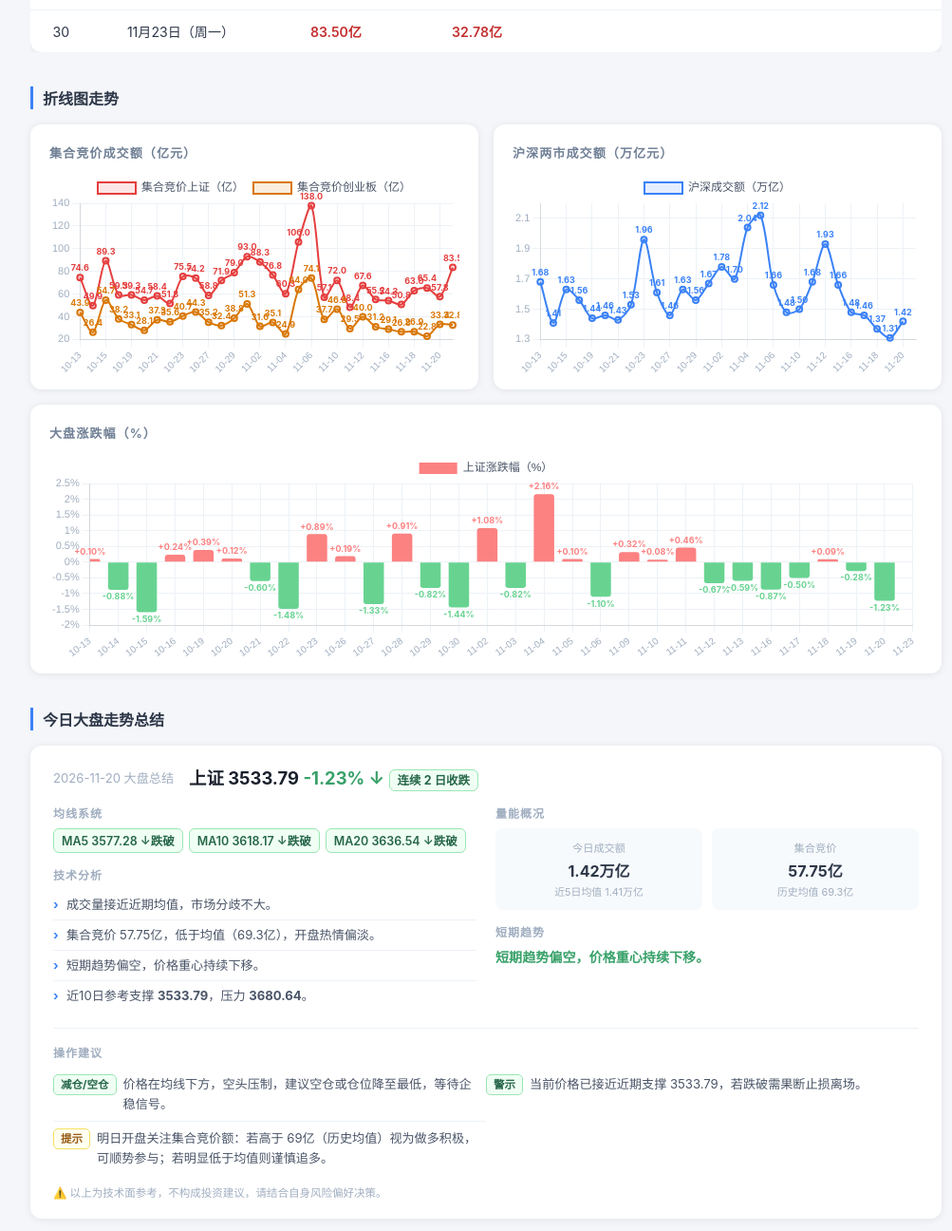
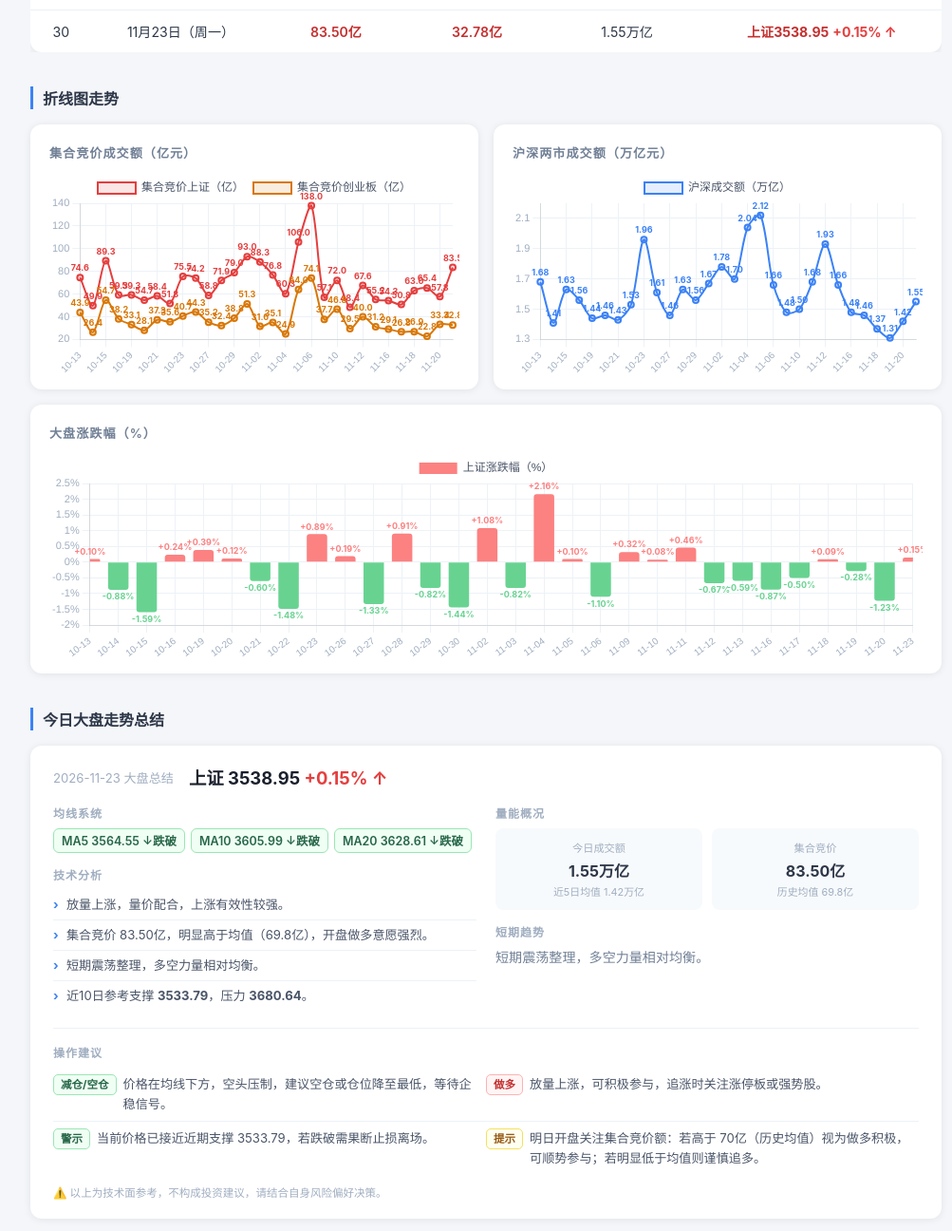
Before and after one commit to chenfei0710-source/astock-auction-tracker, a plain HTML site: page docs/index.html in a window 1280 px wide. Shown: the part 1501-2797 px from the top of the page at 95% size, without its empty margins (128-1131 px from the left). Drawn offline with nearby package versions, Linux system fonts and the light colour scheme.

Commit message:
auto: close 2026-11-23 15:15 CST

```diff
--- a/auction_history.json
+++ b/auction_history.json
@@ -234,6 +234,9 @@
   {
     "date": "2026-11-23",
     "sh_auction_yi": 83.5,
-    "cyb_auction_yi": 32.78
+    "cyb_auction_yi": 32.78,
+    "sh_close": 3538.95,
+    "sh_pct_chg": 0.15,
+    "market_amount_wan": 1.55
   }
 ]
--- a/docs/index.html
+++ b/docs/index.html
@@ -235,7 +235,7 @@
 <body>
   <div class="wrap">
     <h1>集合竞价 &amp; 大盘数据</h1>
-    <p class="meta">数据源: 腾讯行情 &nbsp;|&nbsp; 每交易日 09:26 &amp; 15:15 自动更新 &nbsp;|&nbsp; 最后更新: 2026-11-23 09:25</p>
+    <p class="meta">数据源: 腾讯行情 &nbsp;|&nbsp; 每交易日 09:26 &amp; 15:15 自动更新 &nbsp;|&nbsp; 最后更新: 2026-11-23 15:15</p>
 
     <!-- 数据明细表 -->
     <div class="section-title" style="margin-bottom:16px">数据明细</div>
@@ -489,8 +489,8 @@
           <td>11月23日（周一）</td>
           <td class="red">83.50亿</td>
           <td class="red">32.78亿</td>
-          <td></td>
-          <td></td>
+          <td>1.55万亿</td>
+          <td><span style="color:#c53030;font-weight:700">上证3538.95</span>&nbsp;<span style="color:#e53e3e;font-weight:700">+0.15% ↑</span></td>
         </tr>
         </tbody>
       </table>
@@ -522,41 +522,41 @@
 
 <div class="summary-section">
   <div class="sum-header">
-    <div class="sum-date">2026-11-20 大盘总结</div>
+    <div class="sum-date">2026-11-23 大盘总结</div>
     <div class="sum-close">
-      上证 <strong>3533.79</strong>
-      <span class="neg"> -1.23% ↓</span>
-      <span class="tag-down">连续 <strong>2</strong> 日收跌</span>
+      上证 <strong>3538.95</strong>
+      <span class="pos"> +0.15% ↑</span>
+
     </div>
   </div>
   <div class="sum-body">
     <div class="sum-col">
       <div class="sum-block-title">均线系统</div>
-      <div class="ma-tags"><span class="tag-down">MA5 3577.28 ↓跌破</span> <span class="tag-down">MA10 3618.17 ↓跌破</span> <span class="tag-down">MA20 3636.54 ↓跌破</span></div>
+      <div class="ma-tags"><span class="tag-down">MA5 3564.55 ↓跌破</span> <span class="tag-down">MA10 3605.99 ↓跌破</span> <span class="tag-down">MA20 3628.61 ↓跌破</span></div>
       <div class="sum-block-title" style="margin-top:14px">技术分析</div>
-      <ul class="sum-list"><li>成交量接近近期均值，市场分歧不大。</li><li>集合竞价 57.75亿，低于均值（69.3亿），开盘热情偏淡。</li><li>短期趋势偏空，价格重心持续下移。</li><li>近10日参考支撑 <strong>3533.79</strong>，压力 <strong>3680.64</strong>。</li></ul>
+      <ul class="sum-list"><li>放量上涨，量价配合，上涨有效性较强。</li><li>集合竞价 83.50亿，明显高于均值（69.8亿），开盘做多意愿强烈。</li><li>短期震荡整理，多空力量相对均衡。</li><li>近10日参考支撑 <strong>3533.79</strong>，压力 <strong>3680.64</strong>。</li></ul>
     </div>
     <div class="sum-col">
       <div class="sum-block-title">量能概况</div>
       <div class="vol-row">
         <div class="vol-card">
           <div class="vol-label">今日成交额</div>
-          <div class="vol-val">1.42万亿</div>
-          <div class="vol-sub">近5日均值 1.41万亿</div>
+          <div class="vol-val">1.55万亿</div>
+          <div class="vol-sub">近5日均值 1.42万亿</div>
         </div>
         <div class="vol-card">
           <div class="vol-label">集合竞价</div>
-          <div class="vol-val">57.75亿</div>
-          <div class="vol-sub">历史均值 69.3亿</div>
+          <div class="vol-val">83.50亿</div>
+          <div class="vol-sub">历史均值 69.8亿</div>
         </div>
       </div>
       <div class="sum-block-title" style="margin-top:14px">短期趋势</div>
-      <p class="neg" style="font-size:0.88rem;line-height:1.6">短期趋势偏空，价格重心持续下移。</p>
+      <p class="neutral-text" style="font-size:0.88rem;line-height:1.6">短期震荡整理，多空力量相对均衡。</p>
     </div>
   </div>
   <div class="sum-ops">
     <div class="sum-block-title">操作建议</div>
-    <ul class="ops-list"><li><span class="op-tag-bear">减仓/空仓</span>价格在均线下方，空头压制，建议空仓或仓位降至最低，等待企稳信号。</li><li><span class="op-tag-bear">警示</span>当前价格已接近近期支撑 3533.79，若跌破需果断止损离场。</li><li><span class="op-tag-watch">提示</span>明日开盘关注集合竞价额：若高于 69亿（历史均值）视为做多积极，可顺势参与；若明显低于均值则谨慎追多。</li></ul>
+    <ul class="ops-list"><li><span class="op-tag-bear">减仓/空仓</span>价格在均线下方，空头压制，建议空仓或仓位降至最低，等待企稳信号。</li><li><span class="op-tag-bull">做多</span>放量上涨，可积极参与，追涨时关注涨停板或强势股。</li><li><span class="op-tag-bear">警示</span>当前价格已接近近期支撑 3533.79，若跌破需果断止损离场。</li><li><span class="op-tag-watch">提示</span>明日开盘关注集合竞价额：若高于 70亿（历史均值）视为做多积极，可顺势参与；若明显低于均值则谨慎追多。</li></ul>
   </div>
   <p class="disclaimer" style="margin-top:10px">⚠️ 以上为技术面参考，不构成投资建议，请结合自身风险偏好决策。</p>
 </div>
@@ -571,24 +571,24 @@
       <div class="an-card">
         <div class="an-label">集合竞价上证</div>
         <div class="an-val">震荡横盘 ↔</div>
-        <div class="an-sub">近5日均值 64.1亿 vs 历史 69.7亿</div>
+        <div class="an-sub">近5日均值 64.1亿 vs 历史 69.8亿</div>
       </div>
       <div class="an-card">
         <div class="an-label">集合竞价创业板</div>
         <div class="an-val">震荡横盘 ↔</div>
-        <div class="an-sub">近5日均值 28.5亿 vs 历史 37.5亿</div>
+        <div class="an-sub">近5日均值 28.5亿 vs 历史 37.6亿</div>
       </div>
       <div class="an-card">
         <div class="an-label">沪深两市成交额</div>
-        <div class="an-val">震荡横盘 ↔</div>
-        <div class="an-sub">近5日均值 1.41万亿 vs 历史 1.61万亿</div>
+        <div class="an-val">持续放量 📈</div>
+        <div class="an-sub">近5日均值 1.42万亿 vs 历史 1.61万亿</div>
       </div>
     </div>
   </div>
   <div class="analysis-block">
     <div class="an-title">🧭 策略参考</div>
     <p class="heat-label">⚖️ 近期集合竞价处于历史均值附近，市场情绪平稳。</p>
-    <p class='summary-p'>最新（2026-11-23）：上证集合竞价 <strong class='pos'>83.50亿</strong>（+19.8% vs 历史均值）、创业板集合竞价 <strong class='neg'>32.78亿</strong>（-12.5% vs 历史均值）</p>
+    <p class='summary-p'>最新（2026-11-23）：上证集合竞价 <strong class='pos'>83.50亿</strong>（+19.6% vs 历史均值）、创业板集合竞价 <strong class='neg'>32.78亿</strong>（-12.7% vs 历史均值）</p>
     <ul class="strategy-list"><li>集合竞价量能平稳，以跟随大盘趋势操作为主，无明显异动时避免追高。</li><li>全市场成交额萎缩，流动性不足，趋势性行情难以持续，以高抛低吸为主。</li><li>创业板/上证比值低于均值，资金偏向防御，成长股热情不足。</li><li>集合竞价成交额与当日涨跌相关性尚不显著，需持续观察。</li></ul>
     <p class="disclaimer">⚠️ 以上分析仅供参考，不构成投资建议。</p>
   </div>
@@ -599,8 +599,8 @@
   const LABELS   = ["10-13", "10-14", "10-15", "10-16", "10-19", "10-20", "10-21", "10-22", "10-23", "10-26", "10-27", "10-28", "10-29", "10-30", "11-02", "11-03", "11-04", "11-05", "11-06", "11-09", "11-10", "11-11", "11-12", "11-13", "11-16", "11-17", "11-18", "11-19", "11-20", "11-23"];
   const SH_AUC   = [74.59, 49.86, 89.28, 59.25, 59.34, 54.68, 58.39, 51.8, 75.49, 74.16, 58.77, 71.93, 79.0, 92.97, 88.27, 76.83, 60.29, 105.98, 138.0, 57.11, 72.05, 48.37, 67.59, 55.19, 54.33, 50.84, 63.0, 65.37, 57.75, 83.5];
   const CYB_AUC  = [43.89, 26.41, 54.73, 38.24, 33.07, 28.14, 37.33, 35.58, 40.73, 44.27, 35.24, 32.35, 38.77, 51.29, 31.57, 35.07, 24.92, 63.98, 74.06, 37.69, 46.77, 29.51, 40.02, 31.2, 29.09, 26.76, 26.88, 22.77, 33.39, 32.78];
-  const MKT_AMT  = [1.68, 1.41, 1.63, 1.56, 1.44, 1.46, 1.43, 1.53, 1.96, 1.61, 1.46, 1.63, 1.56, 1.67, 1.78, 1.7, 2.04, 2.12, 1.66, 1.48, 1.5, 1.68, 1.93, 1.66, 1.48, 1.46, 1.37, 1.31, 1.42, null];
-  const PCT_VALS = [0.1, -0.88, -1.59, 0.24, 0.39, 0.12, -0.6, -1.48, 0.89, 0.19, -1.33, 0.91, -0.82, -1.44, 1.08, -0.82, 2.16, 0.1, -1.1, 0.32, 0.08, 0.46, -0.67, -0.59, -0.87, -0.5, 0.09, -0.28, -1.23, null];
+  const MKT_AMT  = [1.68, 1.41, 1.63, 1.56, 1.44, 1.46, 1.43, 1.53, 1.96, 1.61, 1.46, 1.63, 1.56, 1.67, 1.78, 1.7, 2.04, 2.12, 1.66, 1.48, 1.5, 1.68, 1.93, 1.66, 1.48, 1.46, 1.37, 1.31, 1.42, 1.55];
+  const PCT_VALS = [0.1, -0.88, -1.59, 0.24, 0.39, 0.12, -0.6, -1.48, 0.89, 0.19, -1.33, 0.91, -0.82, -1.44, 1.08, -0.82, 2.16, 0.1, -1.1, 0.32, 0.08, 0.46, -0.67, -0.59, -0.87, -0.5, 0.09, -0.28, -1.23, 0.15];
 
   // 自定义数据标注插件（原生 Canvas 绘制，无需外部依赖）
   const inlineLabels = {
```
